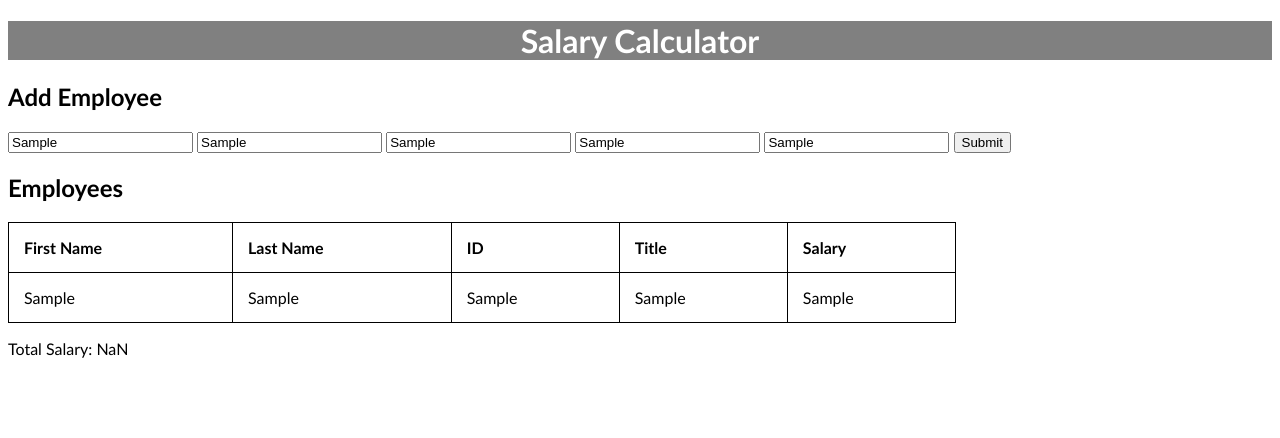
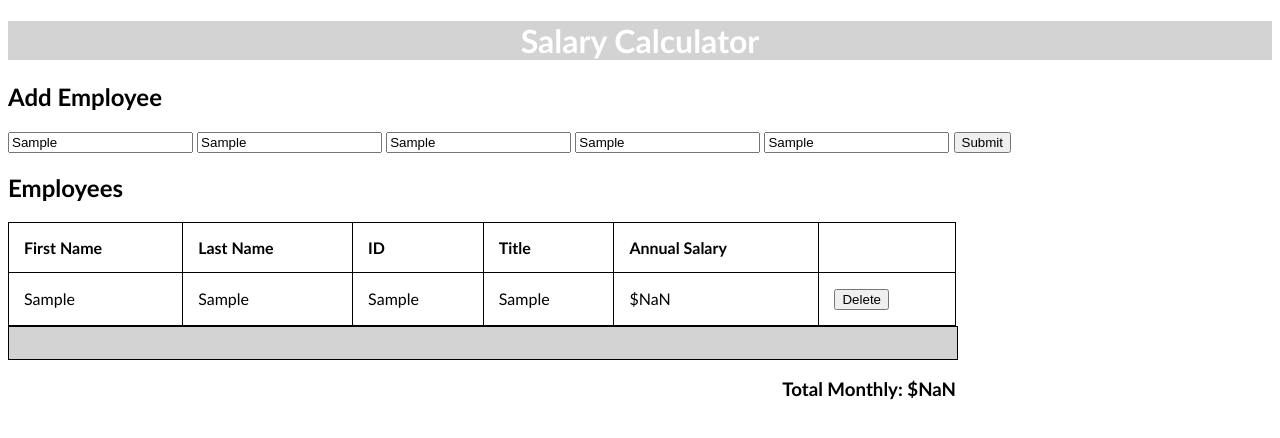
Before and after one commit to steveshumaker/weekend-salary-calculator, a plain HTML site: page index.html in a window 1280 px wide. Both pictures are taken after typing "Sample", "Sample", "Sample", "Sample", "Sample" into the empty fields and a click on the input "Submit". Drawn offline with Linux system fonts and the light colour scheme.

Commit message:
added usd conversion for integers

```diff
--- a/client.js
+++ b/client.js
@@ -16,6 +16,11 @@
 // update the table with the object's data
 
 let totalSal = 0;
+
+let formatter = new Intl.NumberFormat('en-US', {
+    style: 'currency',
+    currency: 'USD',
+});
 
 function getVals(event) {
 
@@ -49,15 +54,23 @@ function getVals(event) {
             <td>${i.lastName}</td>
             <td>${i.id}</td>
             <td>${i.title}</td>
-            <td>${i.salary}</td>
+            <td>${formatter.format(i.salary)}</td>
+            <td><button onclick="deleteRow(event)">Delete</button></td>
         </tr>`
 
         totalSal += Number(i.salary);
 
     }
 
+
+
     let salEl = document.querySelector('#totalSalary');
-    salEl.innerHTML = `<p>Total Salary: ${totalSal}</p>`;
+    let formattedTotal = formatter.format(totalSal);
+    salEl.innerHTML = `<h3>Total Monthly: ${formattedTotal}</h3>`;
 
 
 }
+
+function deleteRow(event) {
+    event.target.parentElement.parentElement.remove();
+}
--- a/index.html
+++ b/index.html
@@ -16,7 +16,7 @@
             <input id="lastName" type="text" name="lastName" placeholder="Last Name">
             <input id="empID" type="text" name="empID" placeholder="ID">
             <input id="empTitle" type="text" name="empTitle" placeholder="Title">
-            <input id="empSal" type="text" name="empSal" placeholder="Salary">
+            <input id="empSal" type="text" name="empSal" placeholder="Annual Salary">
             <input id="submitBtn" type="submit" value="Submit" onclick="getVals(event)">
         </form>
     </div>
@@ -30,23 +30,19 @@
                     <th>Last Name</th>
                     <th>ID</th>
                     <th>Title</th>
-                    <th>Salary</th>
+                    <th>Annual Salary</th>
+                    <th></th>
                 </tr>
             </thead>
             <tbody id="employees">
-                <!-- <tr>
-                    <td>Steve</td>
-                    <td>Shumaker</td>
-                    <td>37208</td>
-                    <td>Business Analyst</td>
-                    <td>$1,000</td>
-                </tr> -->
+
             </tbody>
         </table>
+        <p id="endOfTable"></p>
     </div>
 
     <div id="totalSalary">
-        <p>Total Salary: $PLACEHOLDER</p>
+        <h3>Total Monthly: $0</h3>
     </div>
     <script src="client.js"></script>
 </body>
--- a/style.css
+++ b/style.css
@@ -3,7 +3,7 @@ body {
 }
 
 h1 {
-    background-color: gray;
+    background-color: lightgray;
     color: white;
     text-align: center;
 }
@@ -22,3 +22,17 @@ table, th, td{
     border: 1px solid;
     border-collapse: collapse;
 }
+
+#endOfTable {
+    border: .2px solid;
+    height: 2rem;
+    background-color: lightgray;
+    width: 75%;
+    margin: 0px;
+}
+
+/* total salary */
+#totalSalary {
+    width: 75%;
+    text-align: right;
+}
```
